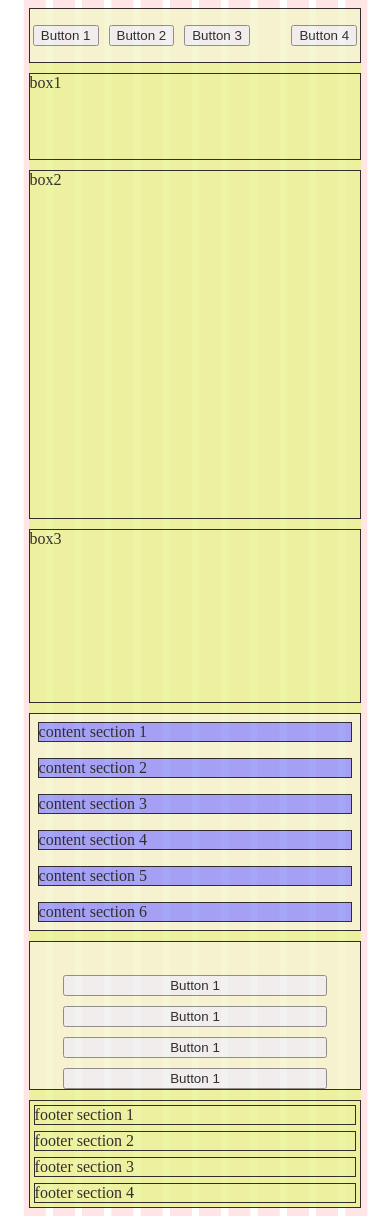
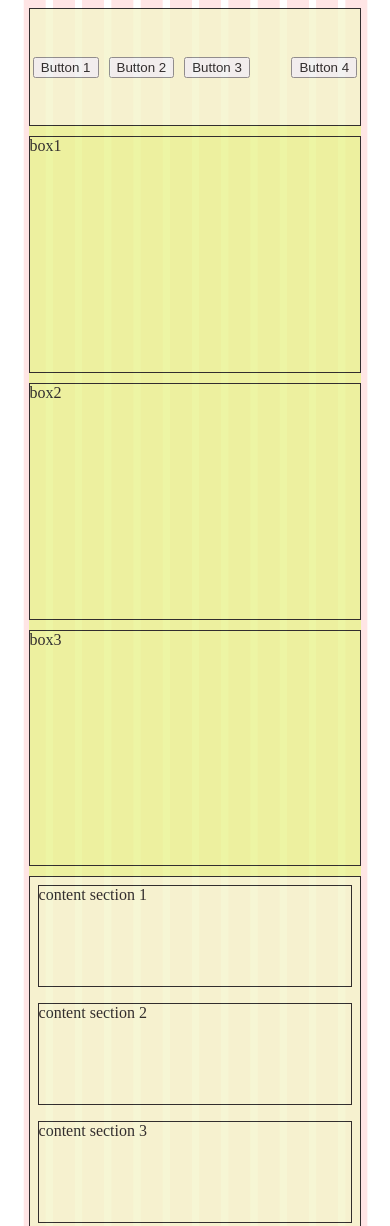
Before and after one commit to yulia-gutorova/CSS_flexbox, a plain HTML site: page index.html in a window 390 px wide. Shown: the top 1226 px of the page. Drawn offline with Linux system fonts and the light colour scheme.

Commit message:
final commit

```diff
--- a/css/style.css
+++ b/css/style.css
@@ -4,13 +4,24 @@ body {
 	background-size: 90%;
 }
 /*************************************************/
+ul{
+	list-style: none;
+}
+
+#nav, .content, .sidebar{
+	background-color: rgb(245, 245, 202);
+}
+
+/* ============================================================= */
+
 .main_container{
 	display: grid;
 	width: 89%;
-	min-height: 800px;
+	min-height: 1200px;
 	margin: auto;
-	/* box-sizing: border-box; */
-	grid-template-rows: 0.5fr 1fr 1.5fr 1fr;
+	box-sizing: border-box;
+
+	grid-template-rows: 0.5fr 1fr 1fr 1fr;
 	grid-template-columns: repeat(12, 1fr);
 	row-gap: 10px ;
 	column-gap: 2%;
@@ -25,13 +36,12 @@ body {
 #nav{
 	grid-column: 1 / 13 ;
 	grid-row: 1 / 2;
-	background-color: rgb(245, 245, 202);
+
 	display: flex;
 	align-items: center;
 }
 
 #nav ul{
-	list-style: none;
     padding-inline-start: 1%;
 }
 
@@ -64,65 +74,68 @@ body {
 }
 
 
-/*-------------- Content and sidebar section -------------*/
+/*=============== Content and sidebar section ============*/
 
 .content{
-	background-color: rgb(245, 245, 202);
 	grid-column: 1 / 10 ;
 	grid-row: 3 / 4;
+	display: flex;
+	flex-wrap: wrap;
+	align-content: space-around;
 }
 
+.content div{
+	margin: 8px;
+	flex: 2 1 31%;
+
+    min-height: 100px;
+    /* background-color: rgb(144, 144, 248); */
+}
+
+
+
 .sidebar{
-	background-color: rgb(245, 245, 202);
 	grid-column: 10 / 13 ;
 	grid-row: 3 / 4;
-}
 
-.sidebar{
+	min-height: 200px;
+
 	display:flex;
 	flex-direction: column;
 	align-items: center;
 }
 
-
 .sidebar div{
     width: 80%;
-	margin: 10% auto 0;
+	margin: 20px auto 0;
+
     display: flex;
     flex-direction: column;
     gap: 10px;
 }
 
-.content{
-	display: flex;
-	flex-wrap: wrap;
-}
 
-.content div{
-	margin: 8px;
-	flex: 2 1 31%;
-    height: 100px;
-    background-color: rgb(144, 144, 248);
-}
-
-/*-------------------- Footer section ----------------*/
+/*===================== Footer section =========================*/
 
 .footer{
 	display: grid;
 	grid-column: 1 / 13 ;
 	grid-row: 4 / 5;
+
     grid-template-columns: repeat(4, 1fr);
 	column-gap: 2%;
 	padding: 8px;
-
 }
 
 
 
 
 /*-------------------------------------------------------------
+***************************************************************
 *************************   MEDIA QUERIES  ********************
+***************************************************************
 --------------------------------------------------------------*/
+
 
 /*-------------------------------------------------------------
 /*                         Small desktops
@@ -133,8 +146,9 @@ body {
 	.main_container{
 		background-color: aqua;
 		opacity: 80%;
-		grid-template-rows: 0.5fr 1fr 2fr 1fr;
+		grid-template-rows: 0.5fr 1fr 1.5fr 1fr;
 	}
+
 	/*---------------------- Box sections --------------------*/
 
 	.box1{
@@ -145,6 +159,7 @@ body {
 
 		grid-column: 4 / 10;
 	}
+
 	.box3{
 		grid-column: 10 / 13;
 	}
@@ -158,8 +173,8 @@ body {
 	.sidebar{
 		grid-column: 9 / 13;
 	}
+}
 
-}
 
 /*-------------------------------------------------------------
 /*                          TABLETS
@@ -168,7 +183,6 @@ body {
 @media screen and (max-width: 960px)
 {
 	.main_container{
-		min-height: 1000px;
 		background-color: rgb(142, 243, 159);
 		opacity: 80%;
 		grid-template-rows: 0.5fr 1fr 4fr 2fr;
@@ -192,6 +206,7 @@ body {
 
 	.content{
 		grid-column: 1 / 7;
+
 		flex-direction: column;
 		flex-wrap: nowrap;
 	}
@@ -199,15 +214,14 @@ body {
 	.sidebar{
 		grid-column: 7 / 13;
 	}
+
 	/*-------------------- Footer section ----------------*/
-
 
 	.footer{
 		grid-row: 4 / 6;
 		grid-template-columns: 1fr 1fr;
 		column-gap: 2%;
 		row-gap: 10px;
-
 	}
 }
 
@@ -221,8 +235,7 @@ body {
 	.main_container{
 		background-color: rgb(233, 243, 142);
 		opacity: 80%;
-		min-height: 1200px;
-		grid-template-rows: (23, 1fr);
+		grid-template-rows: 1fr repeat(3,2fr) 6fr 3fr 3fr;
 	}
 
 	/*---------------------- Box sections --------------------*/
@@ -257,7 +270,7 @@ body {
 	/*-------------------- Footer section ----------------*/
 
 	.footer{
-		grid-row: 7 / 10;
+		grid-row: 7 / 8;
 		grid-template-columns: 1fr;
 		grid-template-rows: repeat(4, 1fr);
 		padding: 4px;
```
Lines whose indentation alone changed are shown as unchanged.
